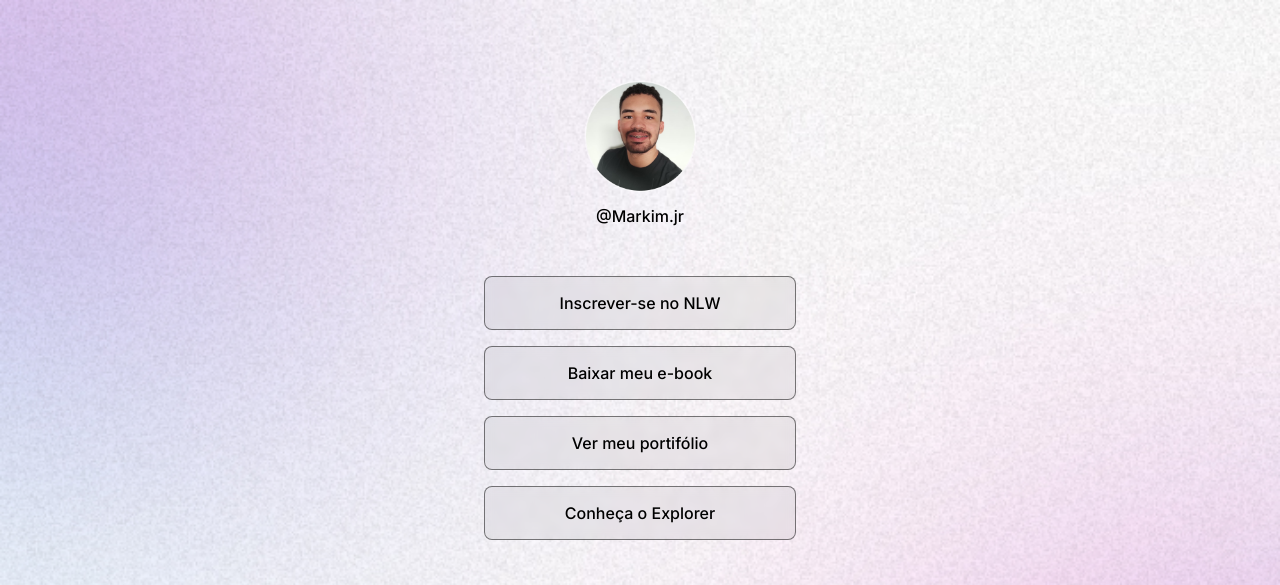
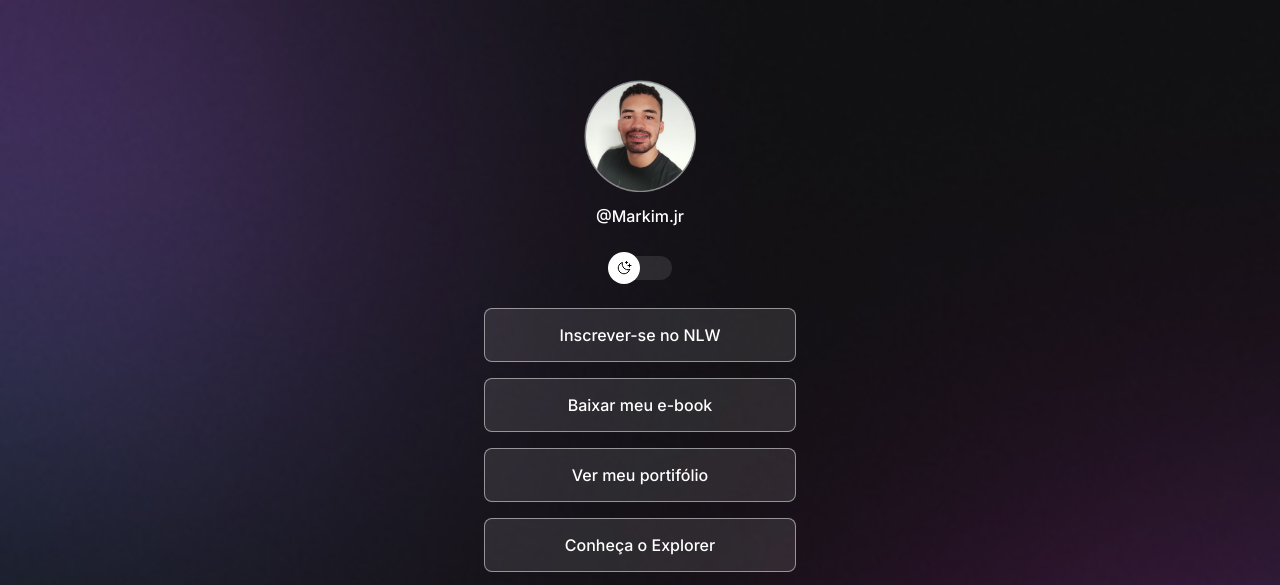
Before and after one commit to MarcosVenicioSJr/DevLInks, a plain HTML site: page index.html in a window 1280 px wide. Shown: the top 585 px of the page. Drawn offline with nearby package versions, Linux system fonts and the light colour scheme.

Commit message:
Front-end concluido. Iniciando back-end com js

```diff
--- a/index.html
+++ b/index.html
@@ -1,5 +1,5 @@
 <!DOCTYPE html>
-<html lang="pt-br" class="light">
+<html lang="pt-br" class="">
 
 <head>
   <link rel="preconnect" href="https://fonts.googleapis.com">
@@ -18,6 +18,13 @@
     <div id="profile">
       <img src="./assets/avatar.png" alt="Foto de Marcos Venicio, sorrindo." />
       <p>@Markim.jr</p>
+    </div>
+
+    <div id="switch">
+      <button>
+
+      </button>
+      <span></span>
     </div>
 
     <ul>
--- a/style.css
+++ b/style.css
@@ -11,6 +11,7 @@
   --surface-color: rgba(255, 255, 255, 0.1);
   --surface-color-hover: rgba(255, 255, 255, 0.02);
   --hightligh-color: rgba(255, 255, 255,  0.2);
+  --switch-bg-url: url(./assets/moon-stars.svg)
 }
 
 .light {
@@ -20,6 +21,7 @@
   --surface-color: rgba(0, 0, 0, 0.05);
   --surface-color-hover: rgba(0, 0, 0, 0.02);
   --hightligh-color: rgba(0, 0, 0, 0.1);
+  --switch-bg-url: url(./assets/sun.svg)
 }
 
 body {
@@ -56,6 +58,39 @@ body * {
   margin-top: 8px;
 }
 
+#switch {
+  position: relative;
+  width: 64px;
+  margin: 4px auto;
+}
+
+#switch button{
+  width: 32px;
+  height: 32px;
+  background: white var(--switch-bg-url) no-repeat center;
+  border: 0;
+  border-radius: 50%;
+  position: absolute;
+  z-index: 1;
+  left: 0;
+  top: 50%;
+  transform: translateY(-50%)
+}
+.light switch button {
+  left: 0;
+  right: initial;
+}
+
+#switch span {
+  display: block;
+  width: 64px;
+  height: 24px;
+  background: var(--surface-color);
+  border: 1px solid var(stroke-color);
+  -webkit-backdrop-filter: blur(4px);
+  border-radius: 999px;
+}
+
 ul {
   list-style: none;
   display: flex;
@@ -72,7 +107,7 @@ ul li a{
   background: var(--surface-color);
   border: 1px solid var(--stroke-color);
   border-radius: 8px;
-  backdrop-filter: blur(4px);
+  -webkit-backdrop-filter: blur(4px);
   text-decoration: none;
   font-weight: 500;
   transition: background .2s;
```
Also changed, not shown: assets/moon-stars.svg (added), assets/sun.svg (added).
